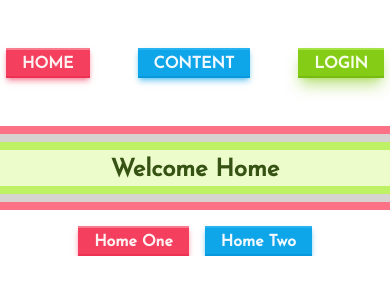
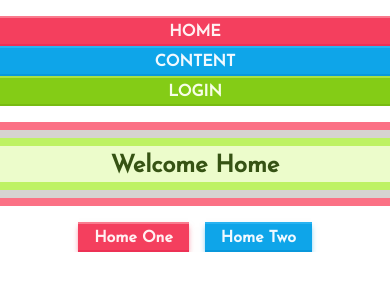
Before and after one commit to stujmar/pwa-playground, a React (Create React App) app: page / in a window 390 px wide. Shown: the top 300 px of the page. Built offline with nearby package versions, Linux system fonts and the light colour scheme.

Commit message:
[sm] made the navbar much more mobile responsive

```diff
--- a/src/App.js
+++ b/src/App.js
@@ -21,6 +21,7 @@ function App() {
   return (
     <div className="overflow-hidden">
       <NavBar />
+      <div className="pt-4 md:pt-12">
         <Routes>
           <Route path="/" element={<Home />} >
             <Route path="one" element={<HomeOne />} />
@@ -35,6 +36,7 @@ function App() {
           <Route path="/login" element={<Login />} />
         </Routes>
       </div>
+    </div>
   );
 }
 
--- a/src/components/NavBar.js
+++ b/src/components/NavBar.js
@@ -3,24 +3,24 @@ import { Link } from 'react-router-dom';
 
 const NavBar = () => {
   return (
-    <div className="flex justify-center gap-x-12 mt-12">
+    <div className="flex flex-col md:flex-row justify-center text-center gap-x-12 mt-4 md:mt-12">
       <Link
         to="/"
-        className="bg-rose-500 shadow-md shadow-rose-500/50 josefin px-4 pt-0.5
+        className="bg-rose-500 md:shadow-md shadow-rose-500/50 josefin px-4 pt-0.5
         border-t-2 border-t-rose-300/60
         border-b-2 border-b-rose-600/40
         text-rose-50 font-bold hover:bg-rose-600"
       >HOME</Link>
       <Link
         to="/content"
-        className="bg-sky-500 shadow-md shadow-sky-500/50 josefin px-4 pt-0.5
+        className="bg-sky-500 md:shadow-md shadow-sky-500/50 josefin px-4 pt-0.5
         border-t-2 border-t-sky-400/60
         border-b-2 border-b-sky-600/40
         text-sky-50 font-bold hover:bg-sky-600"
       >CONTENT</Link>
       <Link
         to="/login"
-        className="bg-lime-500 shadow-lg shadow-lime-500/50 josefin px-4 pt-0.5
+        className="bg-lime-500 md:shadow-md shadow-lime-500/50 josefin px-4 pt-0.5
 
         border-t-2 border-t-lime-300/60
         border-b-2 border-b-lime-600/40
--- a/src/components/pages/Content.js
+++ b/src/components/pages/Content.js
@@ -4,7 +4,7 @@ import HelloBar from '../HelloBar';
 
 const Content = () => {
   return (
-    <div className="pt-12">
+    <div>
       <HelloBar message="Content" />
       <div className="flex justify-around items-start">
         {/* <HelloBeam /> */}
--- a/src/components/pages/Home.js
+++ b/src/components/pages/Home.js
@@ -4,7 +4,7 @@ import { Outlet, Link } from 'react-router-dom';
 
 const Home = () => {
   return (
-    <div className="pt-12">
+    <div>
       <HelloBar message="Welcome Home" />
       <div  className="flex justify-center gap-4 mt-4">
         <Link
--- a/src/components/pages/Login.js
+++ b/src/components/pages/Login.js
@@ -4,7 +4,7 @@ import Form from '../Form';
 
 const Login = () => {
   return (
-    <div className="pt-12">
+    <div>
       <HelloBar message="Login" />
       <div className="flex flex-col items-center">
           <Form />
```
Lines whose indentation alone changed are shown as unchanged.
